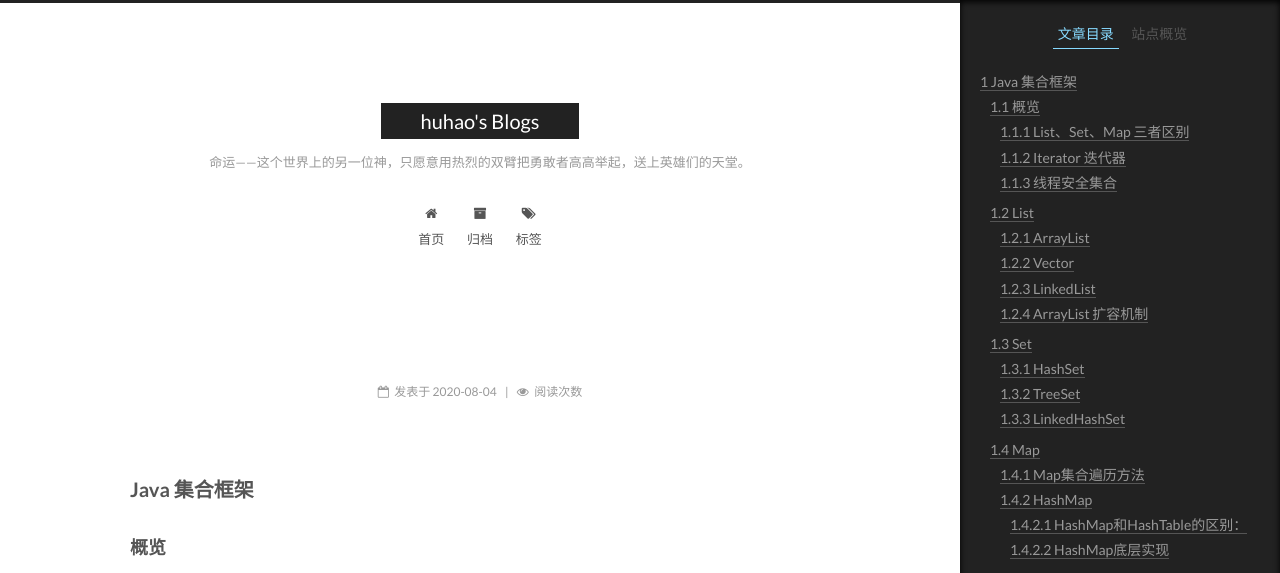
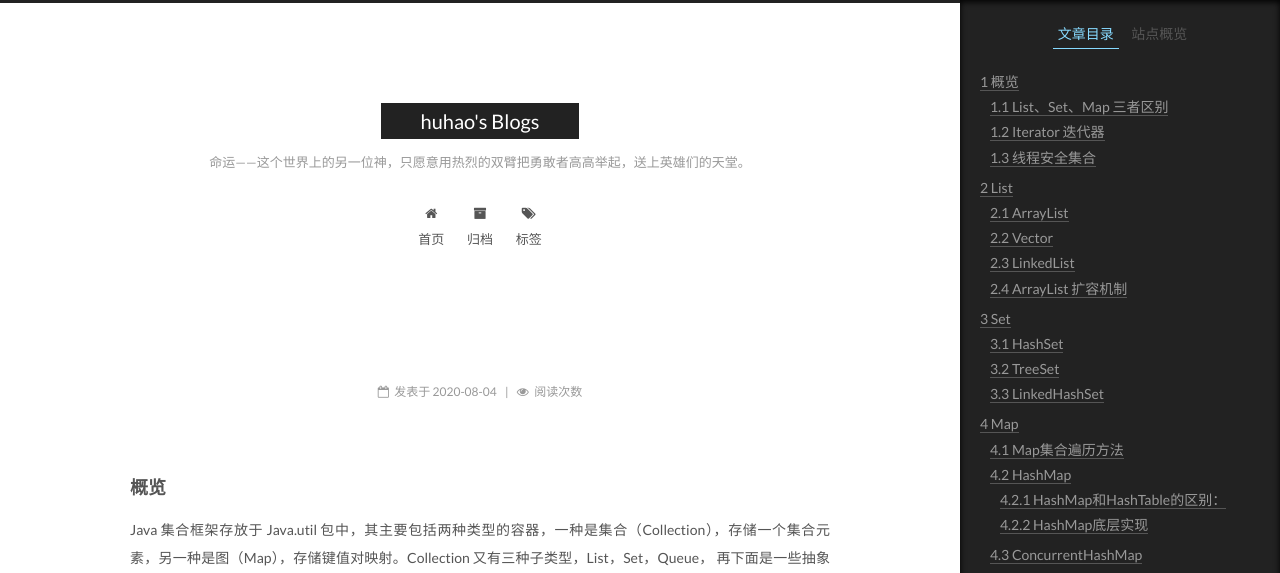
Before and after one commit to Joey-Hu/Joey-Hu.github.io, a Jekyll site: the page built from _posts/2020-07-27-Java集合框架.md, in a window 1280 px wide and 1400 px high. Shown: the top 573 px of the window. Built offline with Jekyll 4.4.1, drawn with Linux system fonts in a browser that asks for light colours; some of the changed text lies outside the part shown.

Commit message:
go newbie

```diff
--- a/_posts/2020-07-27-Java集合框架.md
+++ b/_posts/2020-07-27-Java集合框架.md
@@ -6,7 +6,6 @@ categories:
 tags:Java集合
 ---
 
-## Java 集合框架
 
 ### 概览
 
```
Also changed, not shown: _posts/2020-07-06-postgresGIS安装.md (+1 -1 lines), _posts/2020-07-08-一篇关于JVM的博客.md (+1 -1 lines), _posts/2020-07-14-ImportError DLL load failed while importing win32api 找不到指定的模块.md (+1 -1 lines), _posts/2020-07-17-四六级试题爬虫.md (+1 -1 lines).
